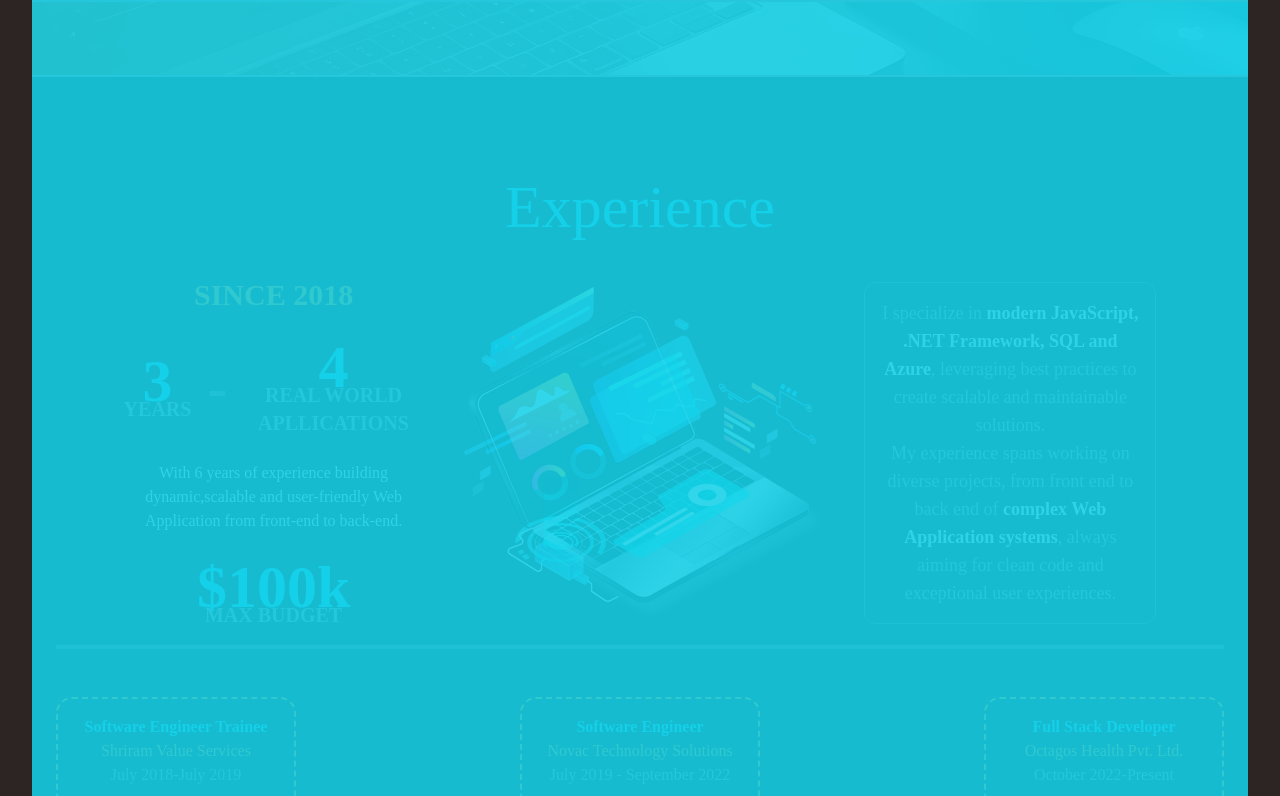
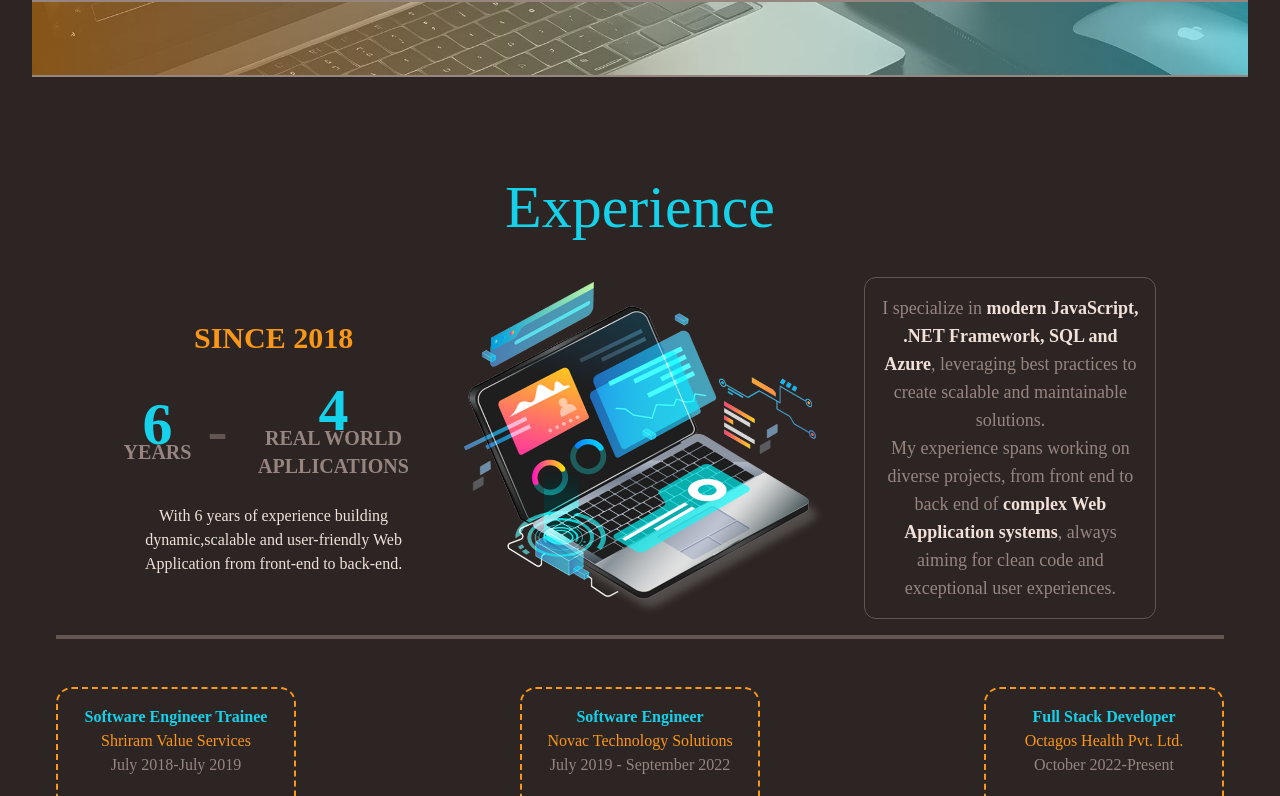
Before and after one commit to BrutalOverkill/Anvit_Web_Portfolio, a React (Vite) app in the folder my-portfolio/: page / in a window 1280 px wide. Shown: the part 1962-2758 px from the top of the page. Built offline with nearby package versions, Linux system fonts and the light colour scheme.

Commit message:
adding_extra_image_link

```diff
--- a/my-portfolio/src/components/experienceSection/ExperienceTopLeft.jsx
+++ b/my-portfolio/src/components/experienceSection/ExperienceTopLeft.jsx
@@ -7,7 +7,7 @@ const ExperienceTopLeft = () => {
         Since 2018
       </p>
       <div className="flex justify-center items-center gap-4">
-        <ExperienceInfo number="3" text="Years" />
+        <ExperienceInfo number="6" text="Years" />
         <p className="font-bold text-6xl text-lightBrown">-</p>
         <ExperienceInfo number="4" text="Real World Apllications" />
       </div>
@@ -15,7 +15,7 @@ const ExperienceTopLeft = () => {
       With 6 years of experience building dynamic,scalable and user-friendly
       Web Application from front-end to back-end.
       </p>
-      <ExperienceInfo number="$100k" text="Max Budget" />
+      {/* <ExperienceInfo number="$100k" text="Max Budget" /> */}
     </div>
   );
 };
--- a/my-portfolio/src/components/projectsSection/ProjectsMain.jsx
+++ b/my-portfolio/src/components/projectsSection/ProjectsMain.jsx
@@ -8,8 +8,8 @@ const projects = [
     name: "The Brogram",
     year: "Ultimate place to track your workout and turn you into a GymBro",
     align: "right",
-    image: "../../images/website-img-1.jpg",
-    link: "#",
+    image: "../../images/brogram.png",
+    link: "https://brogram-workouts.netlify.app",
   },
   {
     name: "Anvit's Marketplace",
@@ -54,6 +54,7 @@ const ProjectsMain = () => {
               year={project.year}
               align={project.align}
               image={project.image}
+              link={project.link}
             />
           );
         })}
--- a/my-portfolio/src/components/projectsSection/SingleProject.jsx
+++ b/my-portfolio/src/components/projectsSection/SingleProject.jsx
@@ -22,7 +22,7 @@ const SingleProject = ({ name, year, align, image, link }) => {
         >
           {year}
         </h2>
-        <a
+        <a target="_blank"
           href={link}
           className={`text-lg flex gap-2 items-center text-cyan hover:text-orange transition-all duration-500 cursor-pointer sm:justify-self-center ${
             align === "left" ? "md:justify-self-end" : "md:justify-self-start"
@@ -32,7 +32,7 @@ const SingleProject = ({ name, year, align, image, link }) => {
         </a>
       </div>
       <div className="max-h-[220px] max-w-[400px] rounded-xl overflow-hidden hover:scale-110 transform transition-all duration-500 ralative border border-white">
-        <div className="w-full h-full bg-cyan opacity-50 absolute top-0 left-0 hover:opacity-0 transition-all duration-500 md:block sm:hidden"></div>
+        <div className="w-full h-full opacity-50 absolute top-0 left-0 hover:opacity-0 transition-all duration-500 md:block sm:hidden"></div>
         <img src={image} alt="website image" className="w-full h-full" />
       </div>
     </motion.div>
```
Also changed, not shown: my-portfolio/public/images/brogram.png (added).
